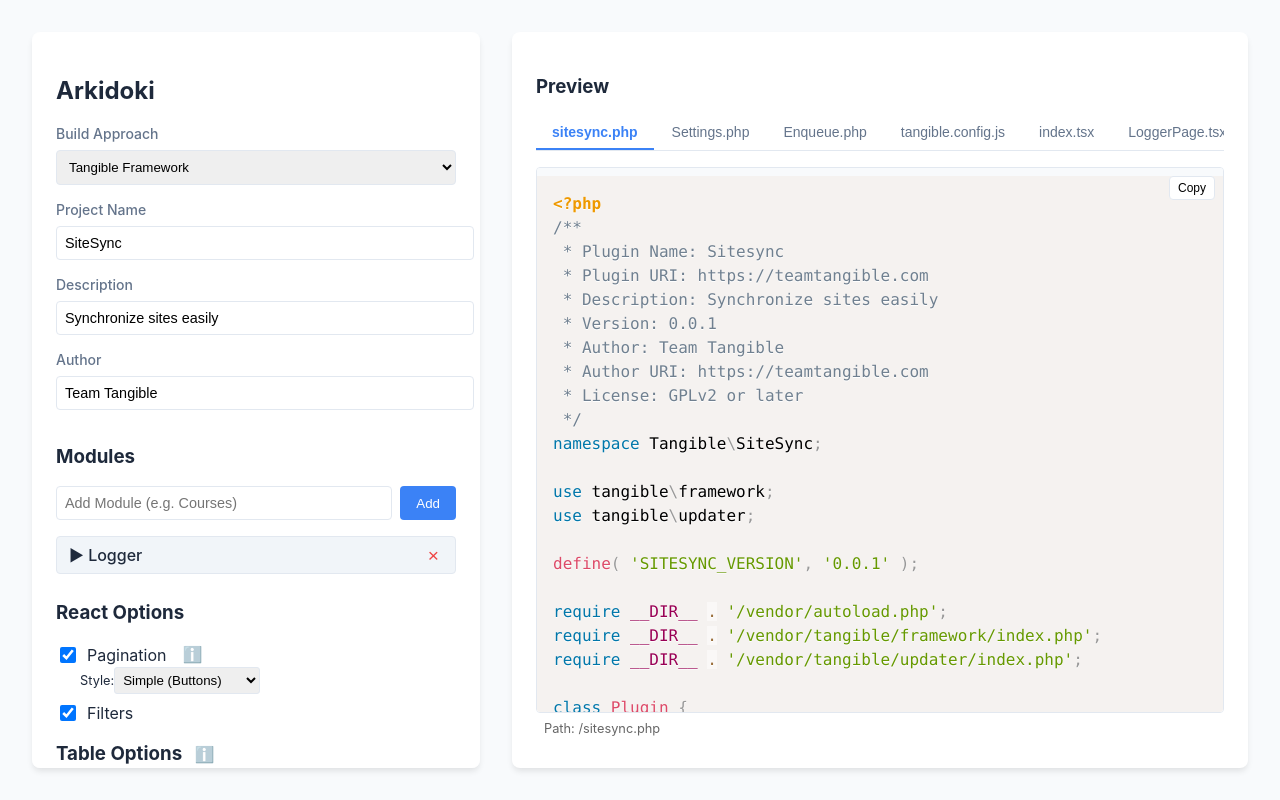
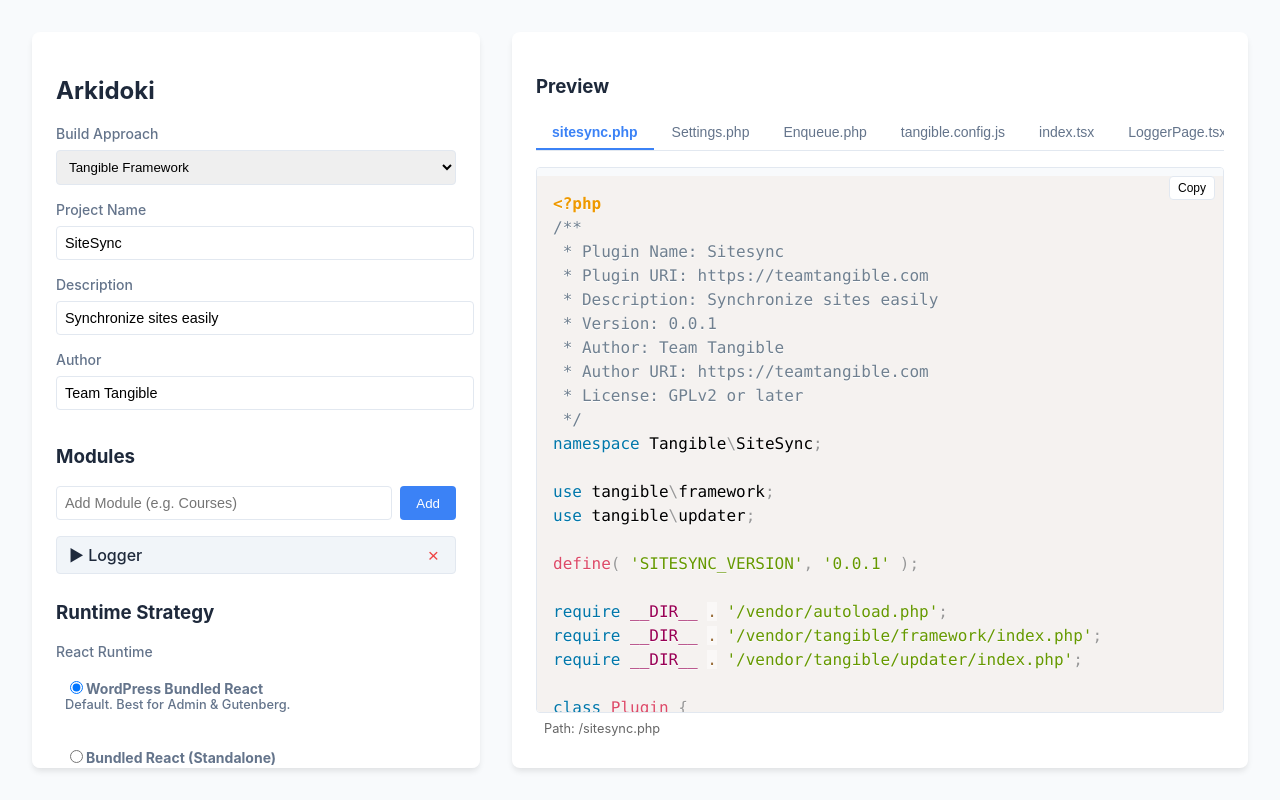
Before and after one commit to jericojuegos/arkidoki, a React (Vite) app: page / in a window 1280 px wide. Built offline with nearby package versions, Linux system fonts and the light colour scheme.

Commit message:
feat: add react runtime option

```diff
--- a/src/components/InputSection.tsx
+++ b/src/components/InputSection.tsx
@@ -1,6 +1,7 @@
 import React, { useState } from 'react';
 import type { PluginConfig, ColumnConfig } from '../types';
 import { FeatureInfoIcon } from './FeatureInfoIcon';
+import { RuntimeStrategy } from './RuntimeStrategy';
 
 interface Props {
     config: PluginConfig;
@@ -212,6 +213,8 @@ export const InputSection: React.FC<Props> = ({ config, onChange }) => {
                 ))}
             </div>
 
+            <RuntimeStrategy config={config} onChange={onChange} />
+
             <h3>React Options</h3>
             <div className="checkbox-group">
                 <input
--- /dev/null
+++ b/src/components/RuntimeStrategy.tsx
@@ -0,0 +1,115 @@
+import React from 'react';
+import type { PluginConfig, RuntimeStrategyConfig } from '../types';
+import { FeatureInfoIcon } from './FeatureInfoIcon';
+
+interface Props {
+    config: PluginConfig;
+    onChange: (config: PluginConfig) => void;
+}
+
+export const RuntimeStrategy: React.FC<Props> = ({ config, onChange }) => {
+    const handleChange = (field: keyof RuntimeStrategyConfig, value: any) => {
+        onChange({
+            ...config,
+            runtime: {
+                ...config.runtime,
+                [field]: value
+            }
+        });
+    };
+
+    return (
+        <>
+            <h3>Runtime Strategy <FeatureInfoIcon featureId="runtime-strategy" config={config} /></h3>
+
+            <div className="form-group">
+                <label>React Runtime</label>
+                <div style={{ display: 'flex', flexDirection: 'column', gap: '8px', marginTop: '8px' }}>
+                    <label className="radio-option">
+                        <input
+                            type="radio"
+                            name="react-runtime"
+                            checked={config.runtime.react === 'wp'}
+                            onChange={() => handleChange('react', 'wp')}
+                        />
+                        <span>
+                            <strong>WordPress Bundled React</strong>
+                            <small style={{ display: 'block', color: 'var(--text-secondary)', fontSize: '0.8rem' }}>Default. Best for Admin & Gutenberg.</small>
+                        </span>
+                    </label>
+
+                    <label className="radio-option">
+                        <input
+                            type="radio"
+                            name="react-runtime"
+                            checked={config.runtime.react === 'bundled'}
+                            onChange={() => handleChange('react', 'bundled')}
+                        />
+                        <span>
+                            <strong>Bundled React (Standalone)</strong>
+                            <small style={{ display: 'block', color: 'var(--text-secondary)', fontSize: '0.8rem' }}>Full React 18+. Best for complex apps.</small>
+                        </span>
+                    </label>
+
+                    <label className="radio-option">
+                        <input
+                            type="radio"
+                            name="react-runtime"
+                            checked={config.runtime.react === 'hybrid'}
+                            onChange={() => handleChange('react', 'hybrid')}
+                        />
+                        <span>
+                            <strong>Hybrid (Externalized)</strong>
+                            <small style={{ display: 'block', color: 'var(--text-secondary)', fontSize: '0.8rem' }}>Advanced. Use WP React via standard imports.</small>
+                        </span>
+                    </label>
+                </div>
+            </div>
+
+            <div className="form-group">
+                <label>UI Component Library</label>
+                <select
+                    value={config.runtime.ui}
+                    onChange={(e) => handleChange('ui', e.target.value as any)}
+                    style={{ width: '100%', padding: '0.5rem', borderRadius: '4px', border: '1px solid var(--border-color)' }}
+                >
+                    <option value="wp-components">WordPress Components (@wordpress/components)</option>
+                    <option value="custom">Custom Components (Headless)</option>
+                    <option value="mantine">Mantine UI</option>
+                    <option value="radix">Radix UI</option>
+                </select>
+            </div>
+
+            <div className="form-group">
+                <label>Code Output Style</label>
+                <select
+                    value={config.runtime.outputStyle}
+                    onChange={(e) => handleChange('outputStyle', e.target.value as any)}
+                    style={{ width: '100%', padding: '0.5rem', borderRadius: '4px', border: '1px solid var(--border-color)' }}
+                >
+                    <option value="jsx">JSX</option>
+                    <option value="createElement">createElement (Classic)</option>
+                </select>
+            </div>
+
+            <style>{`
+        .radio-option {
+          display: flex;
+          align-items: flex-start;
+          gap: 10px;
+          padding: 8px;
+          border: 1px solid transparent;
+          border-radius: 4px;
+          cursor: pointer;
+          transition: background-color 0.2s;
+        }
+        .radio-option:hover {
+          background-color: var(--hover-bg);
+        }
+        .radio-option input {
+          margin-top: 4px;
+        }
+      `}</style>
+        </>
+    );
+};
--- a/src/generator/approaches/standard/index.ts
+++ b/src/generator/approaches/standard/index.ts
@@ -3,7 +3,7 @@ import type { GeneratorStrategy } from '../interface';
 import { replacePlaceholders } from '../../utils';
 import { STANDARD_MAIN_PLUGIN } from './templates';
 import {
-    REACT_ENTRY_INDEX,
+    buildReactEntryTemplate,
     buildPageTemplate,
     buildTableTemplate,
     REACT_FILTERS,
@@ -32,7 +32,7 @@ export class StandardStrategy implements GeneratorStrategy {
         config.modules.forEach(module => {
             const basePath = `/assets/src/${module.slug}`;
 
-            addFile('index.tsx', `${basePath}/index.tsx`, replacePlaceholders(REACT_ENTRY_INDEX, config, module), 'typescript');
+            addFile('index.tsx', `${basePath}/index.tsx`, buildReactEntryTemplate(config, module), 'typescript');
             addFile(`${module.name}Page.tsx`, `${basePath}/${module.name}Page.tsx`, buildPageTemplate(config, module), 'typescript');
             addFile(`${module.name}Table.tsx`, `${basePath}/${module.name}Table.tsx`, buildTableTemplate(config, module), 'typescript',
                 buildTableScss(config, module), `${basePath}/${module.name}Table.scss`);
--- a/src/generator/approaches/tangible/index.ts
+++ b/src/generator/approaches/tangible/index.ts
@@ -3,7 +3,7 @@ import type { GeneratorStrategy } from '../interface';
 import { replacePlaceholders } from '../../utils';
 import { MAIN_PLUGIN_FILE, SETTINGS_PHP, TANGIBLE_CONFIG, ENQUEUE_SCRIPT_PHP } from './templates';
 import {
-    REACT_ENTRY_INDEX,
+    buildReactEntryTemplate,
     buildPageTemplate,
     buildTableTemplate,
     REACT_FILTERS,
@@ -75,7 +75,7 @@ export class TangibleStrategy implements GeneratorStrategy {
         config.modules.forEach(module => {
             const basePath = `/assets/src/${module.slug}`;
 
-            addFile('index.tsx', `${basePath}/index.tsx`, replacePlaceholders(REACT_ENTRY_INDEX, config, module), 'typescript');
+            addFile('index.tsx', `${basePath}/index.tsx`, buildReactEntryTemplate(config, module), 'typescript');
             addFile(`${module.name}Page.tsx`, `${basePath}/${module.name}Page.tsx`, buildPageTemplate(config, module), 'typescript');
 
             // Table with SCSS
--- a/src/generator/constants.ts
+++ b/src/generator/constants.ts
@@ -39,5 +39,10 @@ export const DEFAULT_CONFIG: PluginConfig = {
         }
     },
     buildApproach: 'tangible', // Default
-    dependencies: []
+    dependencies: [],
+    runtime: {
+        react: 'wp',
+        ui: 'custom',
+        outputStyle: 'jsx'
+    }
 };
--- a/src/generator/templates/react/entry.ts
+++ b/src/generator/templates/react/entry.ts
@@ -1,4 +1,38 @@
-export const REACT_ENTRY_INDEX = `import { createRoot, createElement } from '@wordpress/element';
+import type { PluginConfig, ModuleConfig } from '../../../types';
+import { replacePlaceholders } from '../../utils';
+
+export const buildReactEntryTemplate = (config: PluginConfig, module: ModuleConfig): string => {
+  let imports = '';
+  let renderLogic = '';
+
+  const isWp = config.runtime.react === 'wp';
+  // If outputStyle is explicitly createElement, OR if we are using WP (which usually defaults to createElement usage in this project's context, though WP supports JSX if built correctly.
+  // But the user's current WP template uses createElement. Let's respect the config.)
+  const useCreateElement = config.runtime.outputStyle === 'createElement';
+
+  if (isWp) {
+    imports = `import { createRoot, createElement } from '@wordpress/element';`;
+    // WP usually uses createElement directly if no JSX transform, but with @wordpress/scripts it supports JSX.
+    // However, sticking to the existing pattern for WP which was createElement.
+    // If user selects JSX for WP, we should output JSX.
+    if (useCreateElement) {
+      renderLogic = `root.render(createElement({{Module}}Page));`;
+    } else {
+      renderLogic = `root.render(<{{Module}}Page />);`;
+    }
+  } else {
+    // Bundled or Hybrid
+    imports = `import React from 'react';
+import { createRoot } from 'react-dom/client';`;
+
+    if (useCreateElement) {
+      renderLogic = `root.render(React.createElement({{Module}}Page));`;
+    } else {
+      renderLogic = `root.render(<{{Module}}Page />);`;
+    }
+  }
+
+  const template = `${imports}
 import { {{Module}}Page } from './{{Module}}Page';
 
 // Initialize when DOM is ready
@@ -6,7 +40,7 @@ function initLogsApp() {
     const rootElement = document.getElementById('{{PLUGIN_SLUG}}-{{module}}-root');
     if (rootElement) {
         const root = createRoot(rootElement);
-        root.render(createElement({{Module}}Page));
+        ${renderLogic}
     }
 }
 
@@ -16,3 +50,6 @@ if (document.readyState === 'loading') {
     initLogsApp();
 }
 `;
+
+  return replacePlaceholders(template, config, module);
+};
--- a/src/generator/templates/react/index.ts
+++ b/src/generator/templates/react/index.ts
@@ -1,4 +1,4 @@
-export * from './entry';
+export { buildReactEntryTemplate } from './entry';
 export * from './page';
 export { buildTableTemplate } from './table';
 export * from './filters';
```
Also changed, not shown: src/types/index.ts (+7 -0 lines).
